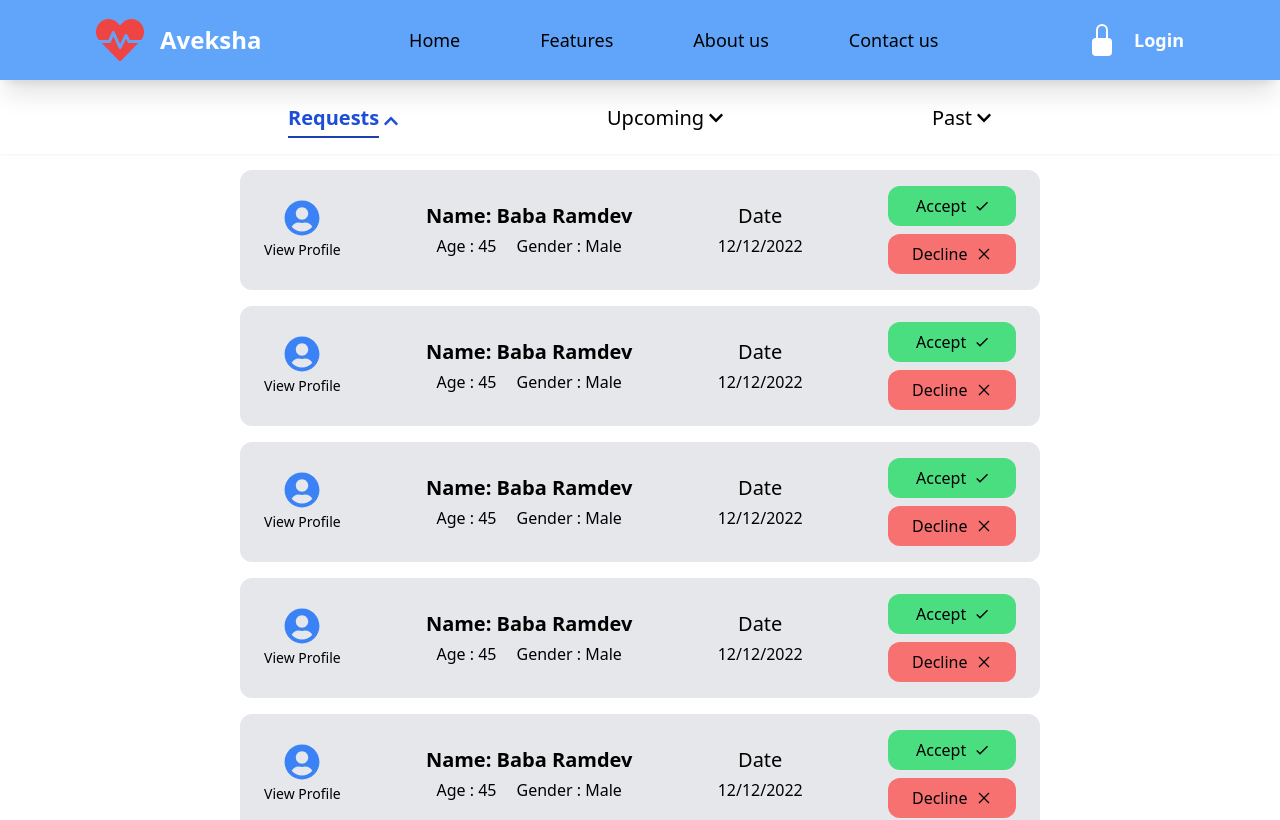
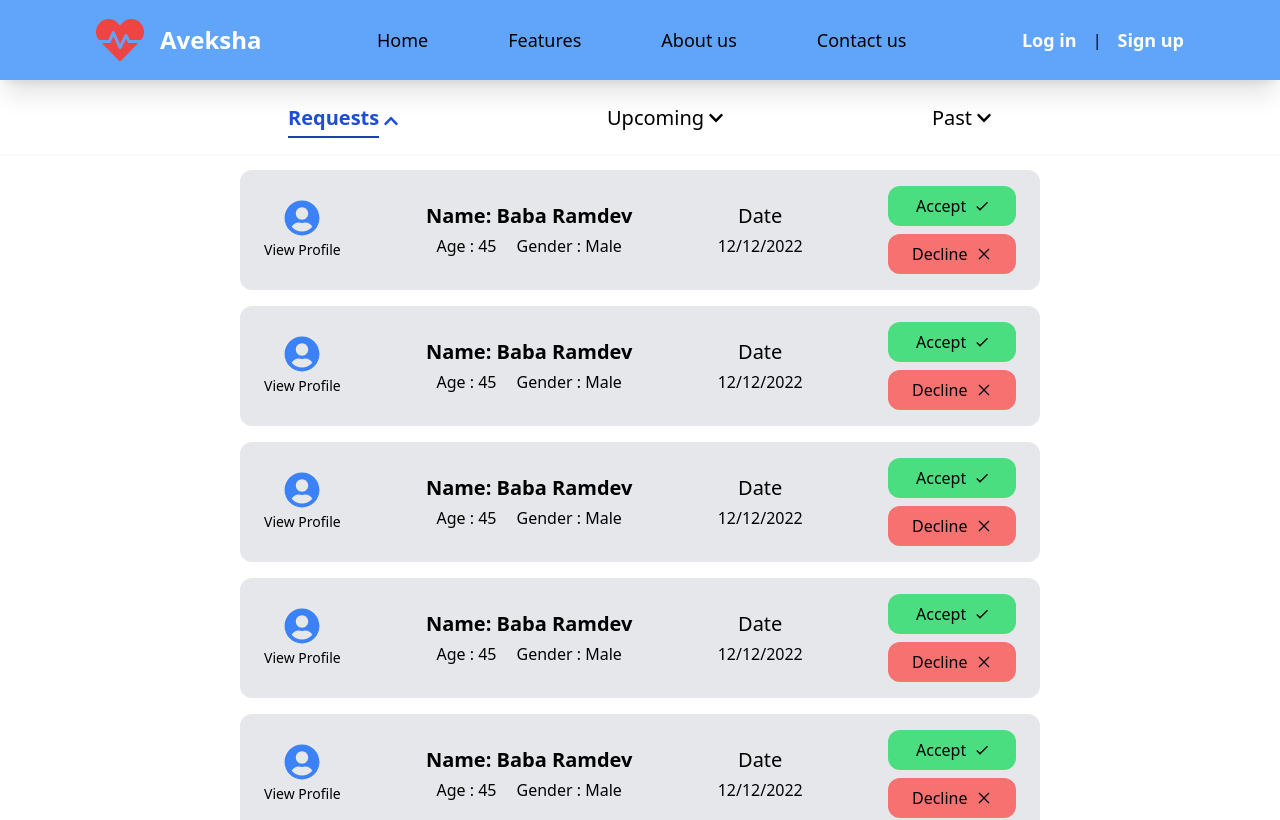
Before and after one commit to Naveen-Karanamu/Aayuhu-health-webapp, a React (Create React App) app in the folder front/: page /request/1/requests in a window 1280 px wide. Shown: the top 820 px of the page. Built offline with nearby package versions, Linux system fonts and the light colour scheme.

Commit message:
Updated: Login section

```diff
--- a/front/src/Components/Navbar/Default.Navbar.jsx
+++ b/front/src/Components/Navbar/Default.Navbar.jsx
@@ -44,8 +44,9 @@ const Medium = () => {
 
 
                 <div className='md:flex md:items-center md:gap-2'>
-                    <BsFillLockFill className='text-white w-6 h-6' />
-                    <h4 className='text-white font-bold text-lg'>Login</h4>
+                    <h4 className='text-white font-bold text-lg'>Log in</h4>
+                    |
+                    <h4 className='text-white font-bold text-lg'>Sign up</h4>
                 </div>
             </div>
         </>
@@ -73,8 +74,9 @@ const Mainscreen = () => {
 
 
                 <div className='lg:flex lg:items-center lg:gap-4 '>
-                    <BsFillLockFill className='text-white w-8 h-8' />
-                    <h4 className='text-white font-bold text-lg hover:text-blue-800'>Login</h4>
+                    <h4 className='text-white font-bold text-lg hover:text-blue-800'>Log in</h4>
+                    |
+                    <h4 className='text-white font-bold text-lg hover:text-blue-800'>Sign up</h4>
                 </div>
             </div>
 
```
